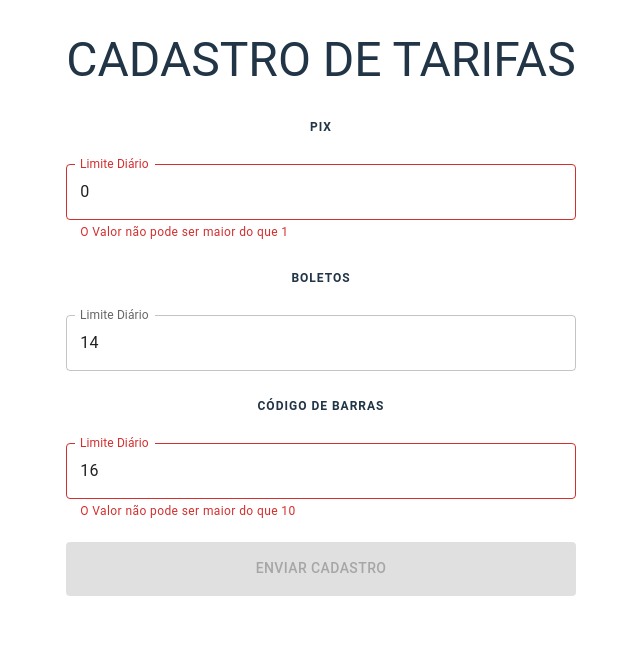
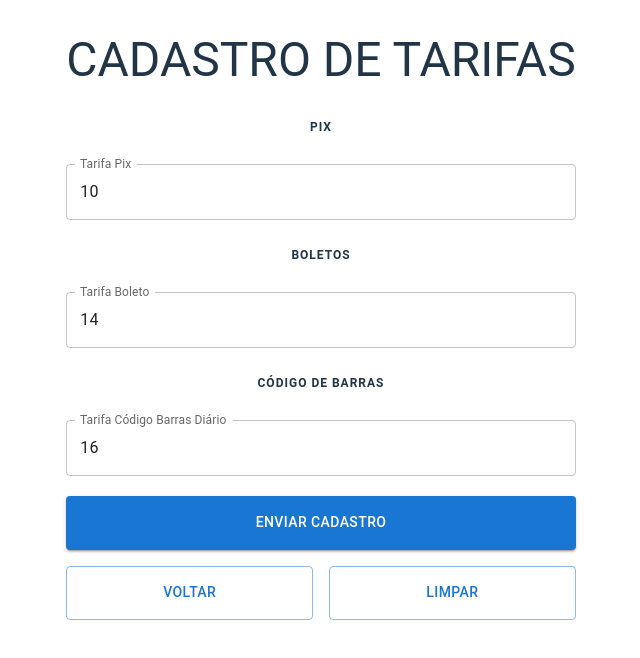
Before and after one commit to ander0308/react-hook-form, a React (Vite) app: page /app2/tarifas in a window 1280 px wide. Shown: the top 658 px of the page, without its empty margins (319-959 px from the left). Built offline with nearby package versions, Linux system fonts and the light colour scheme; data requests are answered from the project's data file.

Commit message:
fix: ajustment load values tarifas and refactor

```diff
--- /dev/null
+++ b/src/hooks/useStorage.ts
@@ -0,0 +1,8 @@
+import { TValuesStorage } from "../types/formTypes";
+
+export const useStorage = () => {
+  const objStorage = sessionStorage.getItem("form_limites");
+  const dataStorage: TValuesStorage = objStorage ? JSON.parse(objStorage) : {};
+
+  return { objStorage, dataStorage };
+};
--- a/src/pages/Limites/index.tsx
+++ b/src/pages/Limites/index.tsx
@@ -1,45 +1,27 @@
 import React from "react";
 import { useForm, Controller } from "react-hook-form";
-// import { DevTool } from "@hookform/devtools";
+import { DevTool } from "@hookform/devtools";
 import { Button, TextField, Typography } from "@mui/material";
+
 import { useNavigate } from "react-router-dom";
-
-type TLimites = {
-  limitePixDiario: number;
-  limitePixTransacao: number;
-  limiteBoletoDiario: number;
-  limiteBoletoTransacao: number;
-  limiteCodBarrasDiario: number;
-  limiteCodBarrasTransacao: number;
-};
-
-// type TValuesStorage = {
-//   limiteBoletoDiario: number;
-//   limiteBoletoTransacao: number;
-//   limiteCodBarrasDiario: number;
-//   limiteCodBarrasTransacao: number;
-//   limitePixDiario: number;
-//   limitePixTransacao: number;
-//   tarifaBoleto: number;
-//   tarifaCodBarras: number;
-//   tarifaPix: number;
-// };
-
-const defaultValues = {
-  limitePixDiario: 10,
-  limitePixTransacao: 11,
-  limiteBoletoDiario: 12,
-  limiteBoletoTransacao: 8,
-  limiteCodBarrasDiario: 14,
-  limiteCodBarrasTransacao: 15,
-};
+import { TLimites } from "../../types/formTypes";
+import { useStorage } from "../../hooks/useStorage";
 
 const Limites = () => {
   const navigate = useNavigate();
+  const { objStorage, dataStorage } = useStorage();
+
+  const defaultValues = {
+    limitePixDiario: dataStorage.limitePixDiario || 16,
+    limitePixTransacao: dataStorage.limitePixTransacao || 9,
+    limiteBoletoDiario: dataStorage.limiteBoletoDiario || 10,
+    limiteBoletoTransacao: dataStorage.limiteBoletoTransacao || 8,
+    limiteCodBarrasDiario: dataStorage.limiteCodBarrasDiario || 11,
+    limiteCodBarrasTransacao: dataStorage.limiteCodBarrasTransacao || 12,
+  };
 
   function goToPage(page: string) {
-    // window.location.href = page;
-    navigate(page);
+    navigate(`./../${page}`);
   }
 
   const form = useForm({
@@ -56,16 +38,50 @@ const Limites = () => {
   } = form;
 
   const onSubmit = (values: TLimites) => {
-    console.log(values);
-    sessionStorage.setItem("form_limites", JSON.stringify(values));
-    goToPage("./../tarifas");
+    const valuesStorage = {
+      ...dataStorage,
+      ...values,
+    };
+    sessionStorage.setItem("form_limites", JSON.stringify(valuesStorage));
+    goToPage("tarifas");
+
+    console.log(valuesStorage);
   };
 
   const watchLimitePixDiario = watch("limitePixDiario");
   const watchLimiteBoletoDiario = watch("limiteBoletoDiario");
   const watchLimiteCodBarrasDiario = watch("limiteCodBarrasDiario");
 
+  const loadDataByStorage = () => {
+    if (objStorage) {
+      setValue("limitePixDiario", dataStorage.limitePixDiario, {
+        shouldValidate: true,
+      });
+      setValue("limitePixTransacao", dataStorage.limitePixTransacao, {
+        shouldValidate: true,
+      });
+      setValue("limiteBoletoDiario", dataStorage.limiteBoletoDiario, {
+        shouldValidate: true,
+      });
+      setValue("limiteBoletoTransacao", dataStorage.limiteBoletoTransacao, {
+        shouldValidate: true,
+      });
+      setValue("limiteCodBarrasDiario", dataStorage.limiteCodBarrasDiario, {
+        shouldValidate: true,
+      });
+      setValue(
+        "limiteCodBarrasTransacao",
+        dataStorage.limiteCodBarrasTransacao,
+        {
+          shouldValidate: true,
+        }
+      );
+    }
+  };
+
   React.useEffect(() => {
+    loadDataByStorage();
+    // eslint-disable-next-line react-hooks/exhaustive-deps
     trigger([
       "limitePixDiario",
       "limitePixTransacao",
@@ -75,42 +91,6 @@ const Limites = () => {
       "limiteCodBarrasTransacao",
     ]);
   }, [trigger]);
-
-  // const objStorage = sessionStorage.getItem("form_limites");
-  // React.useEffect(() => {
-  //   const loadData = async () => {
-  //     if (objStorage) {
-  //       const dataStorage: TValuesStorage = objStorage
-  //         ? JSON.parse(objStorage)
-  //         : {};
-
-  //       setValue("limitePixDiario", dataStorage.limitePixDiario, {
-  //         shouldValidate: true,
-  //       });
-  //       setValue("limitePixTransacao", dataStorage.limitePixTransacao, {
-  //         shouldValidate: true,
-  //       });
-  //       setValue("limiteBoletoDiario", dataStorage.limiteBoletoDiario, {
-  //         shouldValidate: true,
-  //       });
-  //       setValue("limiteBoletoTransacao", dataStorage.limiteBoletoTransacao, {
-  //         shouldValidate: true,
-  //       });
-  //       setValue("limiteCodBarrasDiario", dataStorage.limiteCodBarrasDiario, {
-  //         shouldValidate: true,
-  //       });
-  //       setValue(
-  //         "limiteCodBarrasTransacao",
-  //         dataStorage.limiteCodBarrasTransacao,
-  //         {
-  //           shouldValidate: true,
-  //         }
-  //       );
-  //     }
-  //   };
-
-  //   loadData();
-  // }, [setValue, objStorage]);
 
   return (
     <div>
@@ -335,11 +315,10 @@ const Limites = () => {
           type="submit"
           disabled={!isValid || isSubmitting}
         >
-          Enviar Cadastro
+          Proximo
         </Button>
       </form>
-      {/* <pre>{data}</pre> */}
-      {/* <DevTool control={control} placement="top-right" /> */}
+      <DevTool control={control} placement="top-right" />
     </div>
   );
 };
--- a/src/pages/Tarifas/index.tsx
+++ b/src/pages/Tarifas/index.tsx
@@ -1,25 +1,26 @@
 import React from "react";
 import { useForm, Controller } from "react-hook-form";
-// import { DevTool } from "@hookform/devtools";
-import { Button, TextField, Typography } from "@mui/material";
+import { useNavigate } from "react-router-dom";
+import { DevTool } from "@hookform/devtools";
 
-type TLimites = {
-  tarifaPix: number;
-  tarifaBoleto: number;
-  tarifaCodBarras: number;
+import { Button, Stack, TextField, Typography } from "@mui/material";
+import { TTarifas } from "../../types/formTypes";
+import { useStorage } from "../../hooks/useStorage";
+
+const clearStorage = () => {
+  sessionStorage.removeItem("form_limites");
 };
 
-const defaultValues = {
-  tarifaPix: 0,
-  tarifaBoleto: 14,
-  tarifaCodBarras: 16,
-};
+const Tarifas = () => {
+  const navigate = useNavigate();
+  const { objStorage, dataStorage } = useStorage();
 
-// function goToPage(page: string) {
-//   window.location.href = page;
-// }
+  const defaultValues = {
+    tarifaPix: dataStorage.tarifaPix || 10,
+    tarifaBoleto: dataStorage.tarifaBoleto || 14,
+    tarifaCodBarras: dataStorage.tarifaCodBarras || 16,
+  };
 
-const Tarifas = () => {
   const form = useForm({
     defaultValues,
     mode: "onChange", // modo de validação padrão, existe onChange, onBlur e etc...
@@ -32,20 +33,38 @@ const Tarifas = () => {
     formState: { errors, isValid, isSubmitting },
   } = form;
 
-  const onSubmit = (values: TLimites) => {
-    const objStorage = sessionStorage.getItem("form_limites");
-    const dataStorage = objStorage ? JSON.parse(objStorage) : {};
+  const goToPage = (page: string) => {
+    navigate(`./../${page}`);
+  };
 
-    const newDataValues = {
+  const onSubmit = (values: TTarifas) => {
+    const postDataValues = {
       ...dataStorage,
       ...values,
     };
 
-    sessionStorage.setItem("form_limites", JSON.stringify(newDataValues));
-    console.log(newDataValues);
+    sessionStorage.setItem("form_limites", JSON.stringify(postDataValues));
+    console.log(postDataValues);
+  };
+
+  const loadDataStorage = () => {
+    const pix = dataStorage.tarifaPix;
+    const boleto = dataStorage.tarifaBoleto;
+    const codBarras = dataStorage.tarifaCodBarras;
+
+    if ((objStorage && pix) || boleto || codBarras) {
+      setValue("tarifaPix", dataStorage.tarifaPix, { shouldValidate: true });
+      setValue("tarifaBoleto", dataStorage.tarifaBoleto, {
+        shouldValidate: true,
+      });
+      setValue("tarifaCodBarras", dataStorage.tarifaCodBarras, {
+        shouldValidate: true,
+      });
+    }
   };
 
   React.useEffect(() => {
+    loadDataStorage();
     trigger(["tarifaPix", "tarifaBoleto", "tarifaCodBarras"]);
   }, [trigger]);
 
@@ -74,8 +93,8 @@ const Tarifas = () => {
             <TextField
               {...field}
               id="outlined-basic"
-              label="Limite Diário"
-              placeholder="Limite Diário"
+              label="Tarifa Pix"
+              placeholder="Tarifa Pix"
               variant="outlined"
               className="inputText"
               onChange={({ target }) => {
@@ -112,8 +131,8 @@ const Tarifas = () => {
             <TextField
               {...field}
               id="outlined-basic"
-              label="Limite Diário"
-              placeholder="Limite Diário"
+              label="Tarifa Boleto"
+              placeholder="Tarifa Boleto"
               variant="outlined"
               className="inputText"
               onChange={({ target }) => {
@@ -142,16 +161,16 @@ const Tarifas = () => {
               message: "O Valor não pode ser maior do que 1",
             },
             max: {
-              value: 10,
-              message: "O Valor não pode ser maior do que 10",
+              value: 20,
+              message: "O Valor não pode ser maior do que 20",
             },
           }}
           render={({ field, fieldState }) => (
             <TextField
               {...field}
               id="outlined-basic"
-              label="Limite Diário"
-              placeholder="Limite Diário"
+              label="Tarifa Código Barras Diário"
+              placeholder="Tarifa Código Barras"
               variant="outlined"
               className="inputText"
               onChange={({ target }) => {
@@ -176,8 +195,21 @@ const Tarifas = () => {
           Enviar Cadastro
         </Button>
       </form>
-      {/* <pre>{data}</pre> */}
-      {/* <DevTool control={control} placement="top-right" /> */}
+      <footer style={{ marginTop: "16px" }}>
+        <Stack direction="row" spacing={2}>
+          <Button
+            variant="outlined"
+            onClick={() => goToPage("limites")}
+            disabled={!isValid || isSubmitting}
+          >
+            Voltar
+          </Button>
+          <Button variant="outlined" onClick={() => clearStorage()}>
+            Limpar
+          </Button>
+        </Stack>
+      </footer>
+      <DevTool control={control} placement="top-right" />
     </div>
   );
 };
--- /dev/null
+++ b/src/types/formTypes.ts
@@ -0,0 +1,26 @@
+export type TLimites = {
+  limitePixDiario: number;
+  limitePixTransacao: number;
+  limiteBoletoDiario: number;
+  limiteBoletoTransacao: number;
+  limiteCodBarrasDiario: number;
+  limiteCodBarrasTransacao: number;
+};
+
+export type TTarifas = {
+  tarifaPix: number;
+  tarifaBoleto: number;
+  tarifaCodBarras: number;
+};
+
+export type TValuesStorage = {
+  limiteBoletoDiario: number;
+  limiteBoletoTransacao: number;
+  limiteCodBarrasDiario: number;
+  limiteCodBarrasTransacao: number;
+  limitePixDiario: number;
+  limitePixTransacao: number;
+  tarifaBoleto: number;
+  tarifaCodBarras: number;
+  tarifaPix: number;
+};
```
